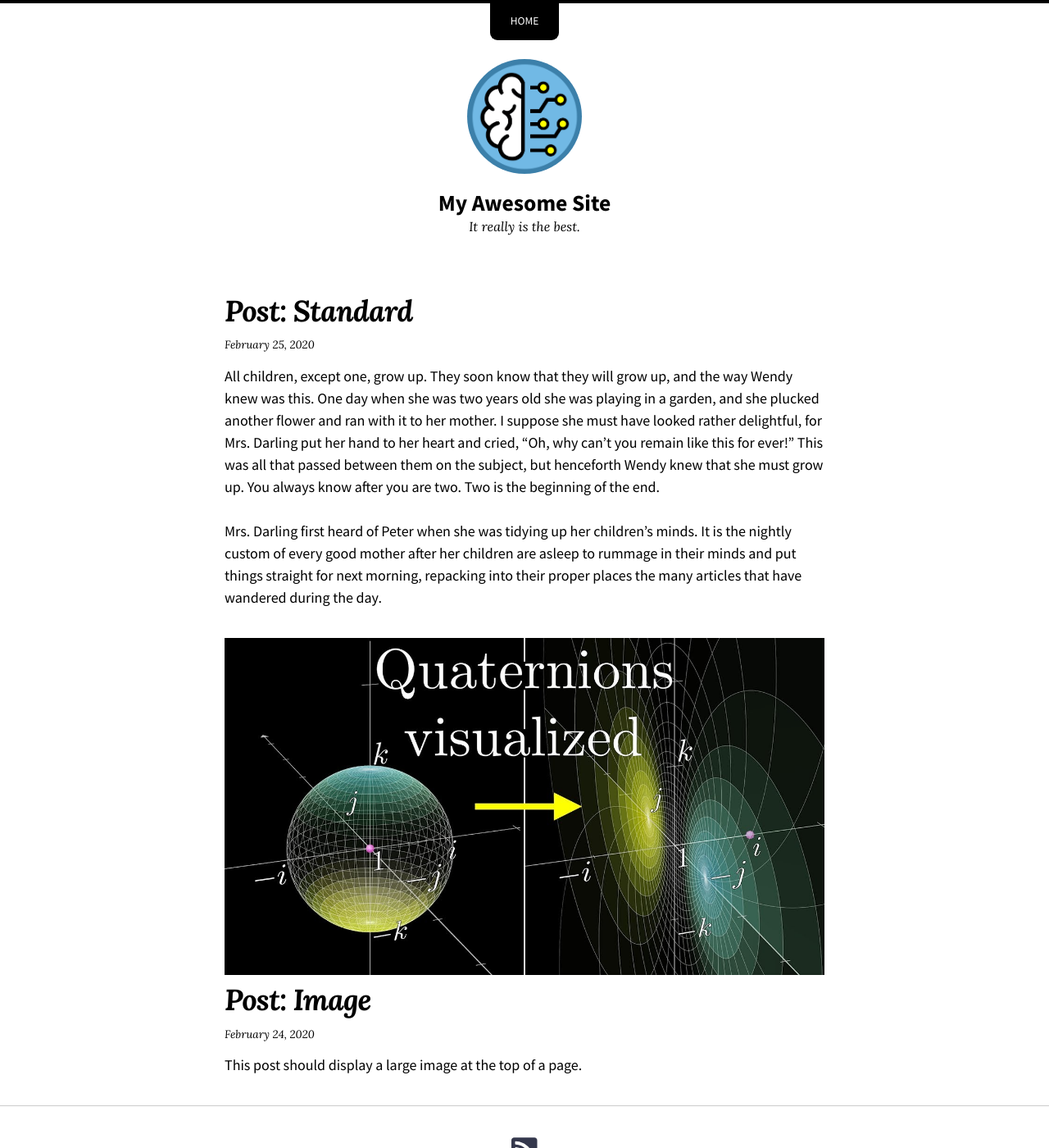
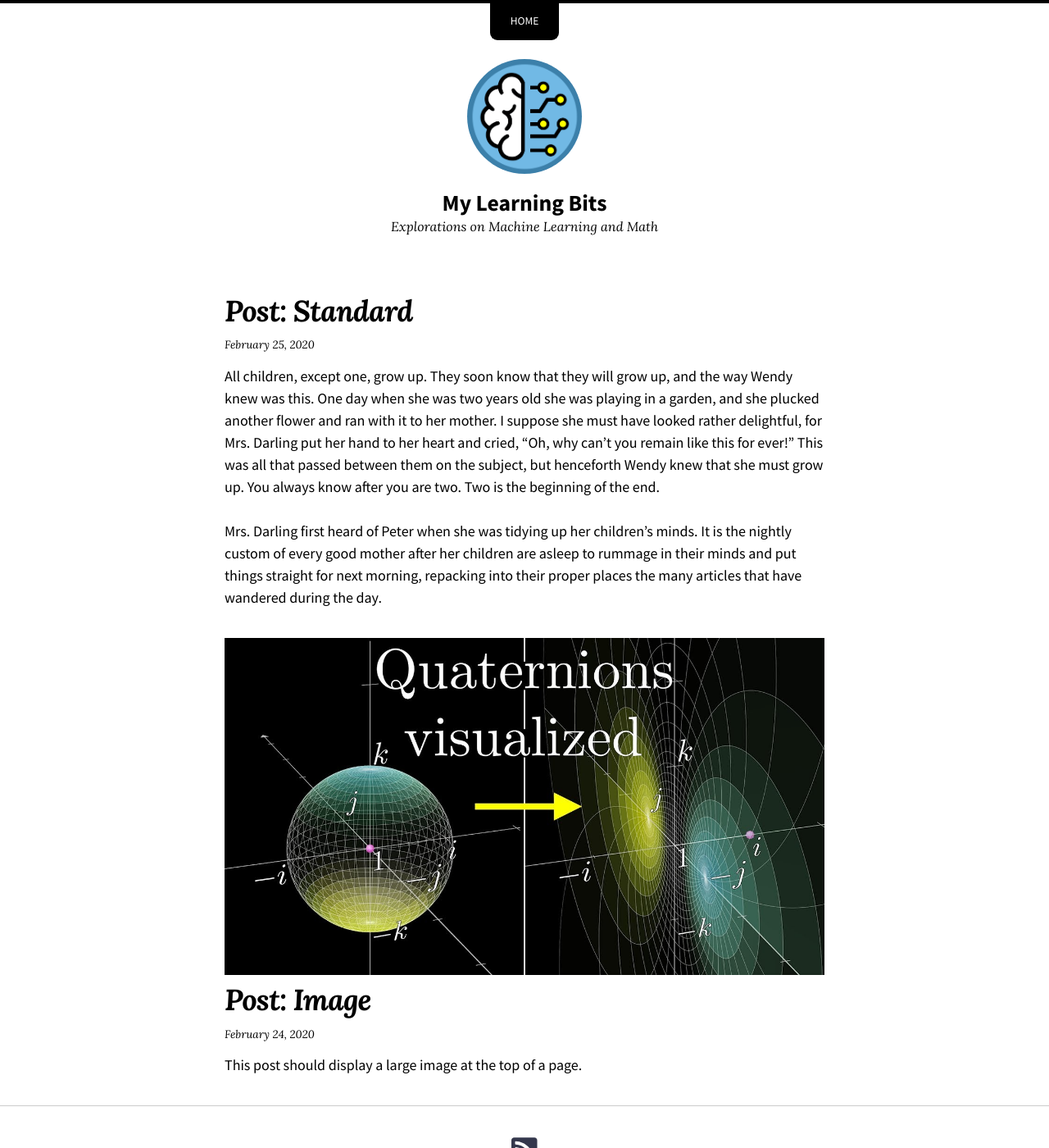
Before and after one commit to brunoalvarez89/brunoalvarez89.github.io-blog, a Jekyll site: the page built from index.md, in a window 1280 px wide and 1400 px high. Shown: the whole window at 82% size. Built offline with Jekyll 4.4.1, drawn with Linux system fonts in a browser that asks for light colours; nearby versions of some CDN libraries; some of the changed text lies outside the part shown.

Commit message:
Update _config.yml

```diff
--- a/_config.yml
+++ b/_config.yml
@@ -17,8 +17,8 @@
 # remote_theme: mmistakes/so-simple-theme
 skin: "/assets/css/skins/default.css"
 locale: en-US
-title: "My Awesome Site"
-description: "It really is the best."
+title: "My Learning Bits"
+description: "Explorations on Machine Learning and Math"
 baseurl: # the subpath of your site, e.g. "/blog"
 url: # the base hostname & protocol for your site e.g. "https://mmistakes.github.io"
 logo: "/assets/img/logo.png"
```
